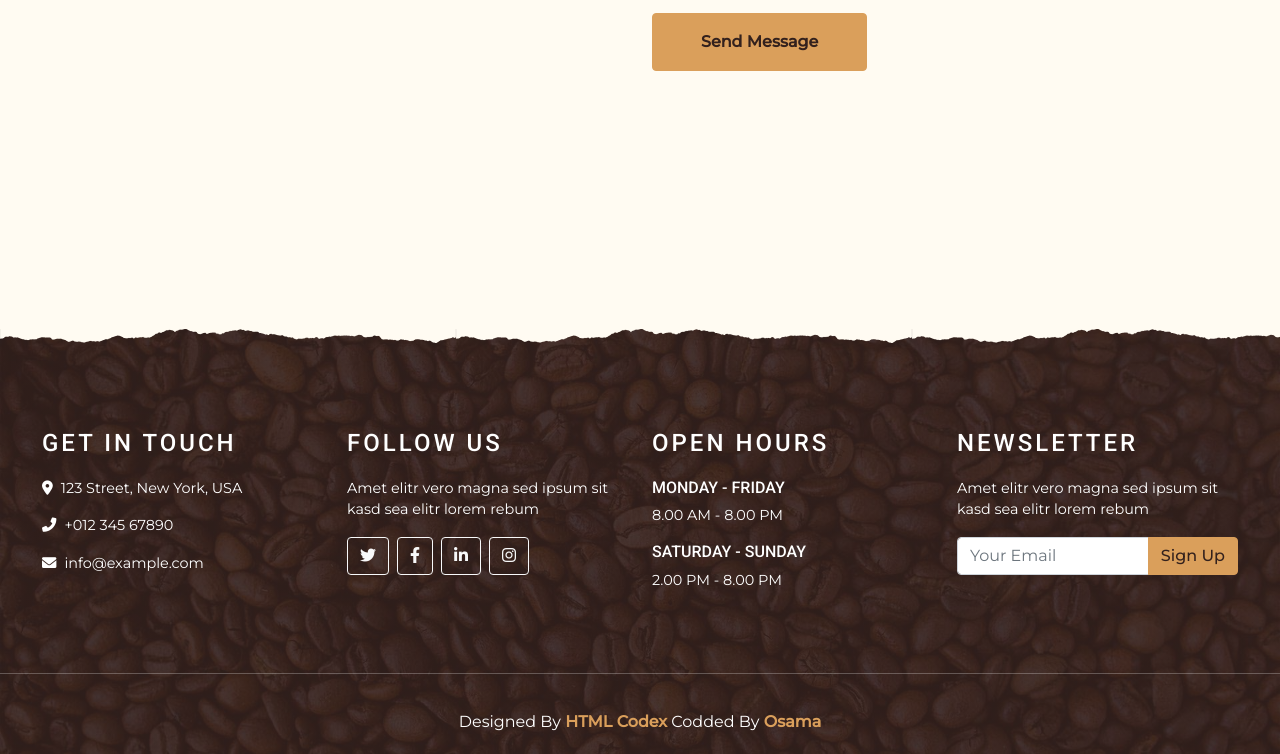
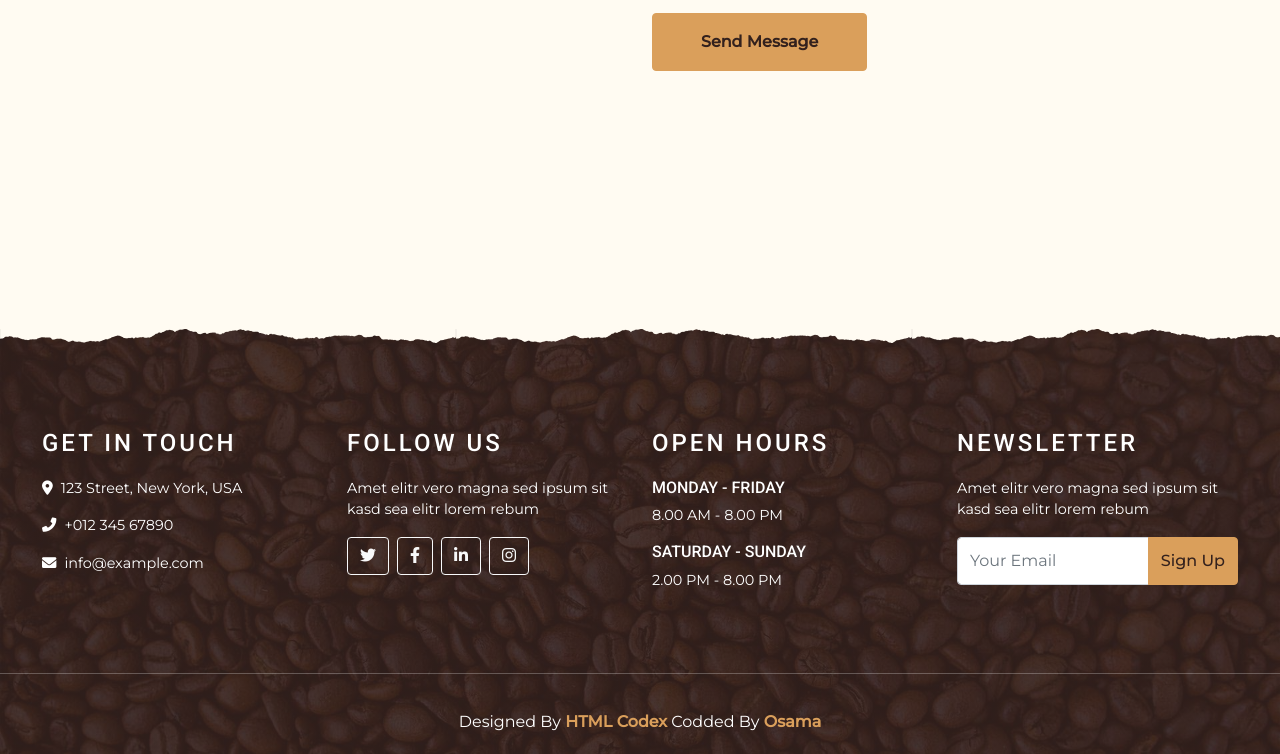
Before and after one commit to OsamaEid1/Coffee-Shop, a plain HTML site: page contact.html in a window 1280 px wide. Shown: the part 1340-2094 px from the top of the page. Drawn offline with nearby package versions, Linux system fonts and the light colour scheme; grey boxes are pictures that could not be loaded; a web font is replaced by a local one.

Commit message:
Update contact.html

```diff
--- a/contact.html
+++ b/contact.html
@@ -172,10 +172,13 @@
                 <h4>NEWSLETTER</h4>
                 <p>Amet elitr vero magna sed ipsum sit kasd sea elitr lorem rebum</p>
                 <div class="input-group mb-3">
-                    <input type="text" class="form-control radius-0" placeholder="Your Email"
-                        aria-label="Recipient's username" aria-describedby="button-addon2">
-                    <button class="btn btn-primary text-secondary" style="font-weight: 500;" type="button"
-                        id="button-addon2">Sign Up</button>
+                    <form class="w-100" action="">
+                        <div class="input-group" style="height: 3rem;">
+                            <input type="text" class="form-control radius-0" placeholder="Your Email" aria-label="Recipient's username"
+                            aria-describedby="button-addon2">
+                            <button class="btn btn-primary text-secondary" style="font-weight: 500;" type="submit" id="button-addon2">Sign Up</button>
+                        </div>
+                    </form>
                 </div>
             </div>
         </div>
```
